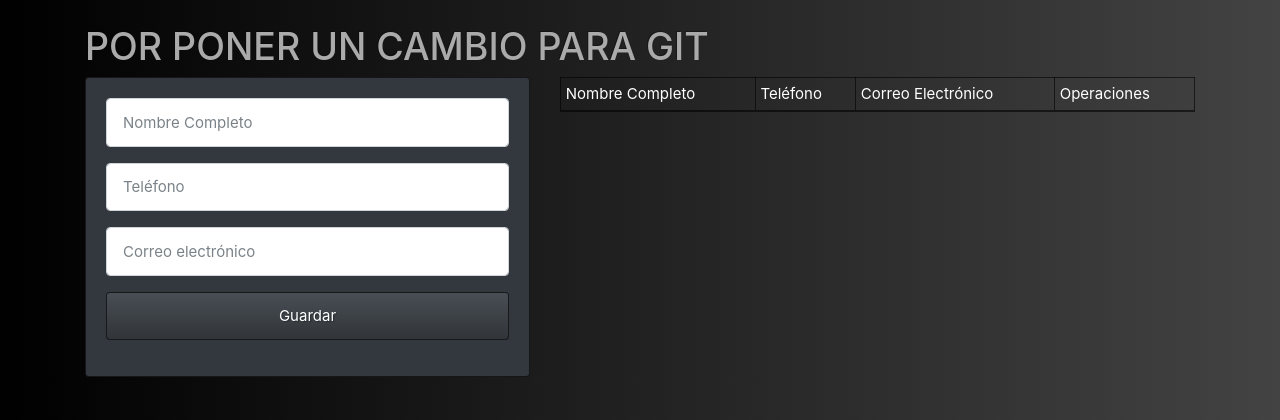
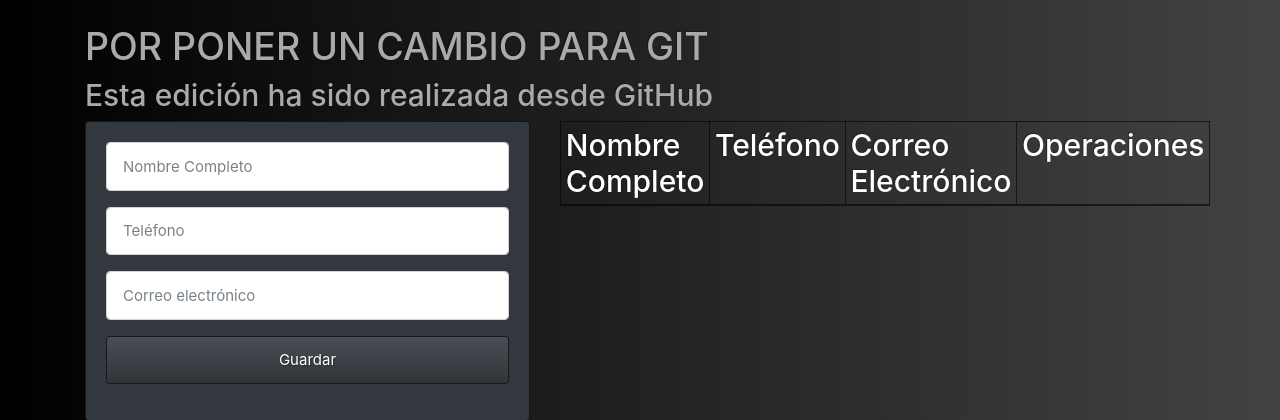
Before and after one commit to juandm1b1/cursoGit, a Python web app: template templates/index.html in a window 1280 px wide. Shown: the part 54-474 px from the top of the page. Run offline with Jinja, Linux system fonts and the light colour scheme; the template is opened without the code that fills it, so the values that code supplies are empty; some libraries are stand-ins or nearby versions.

Commit message:
Update index.html

```diff
--- a/templates/index.html
+++ b/templates/index.html
@@ -4,6 +4,7 @@
 {% block body%}
 
 <h1>POR PONER UN CAMBIO PARA GIT</h1>
+<h2>Esta edición ha sido realizada desde GitHub<h2>
 
 <div class="row">
     <div class="col-md-5">
```
